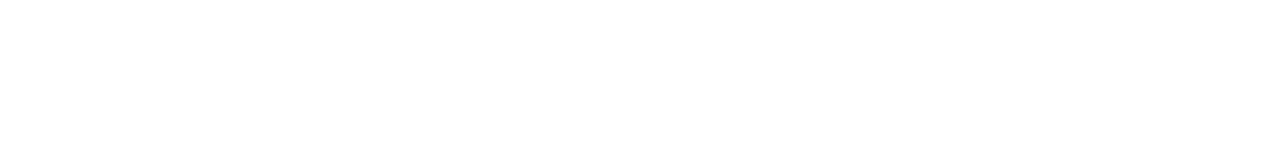
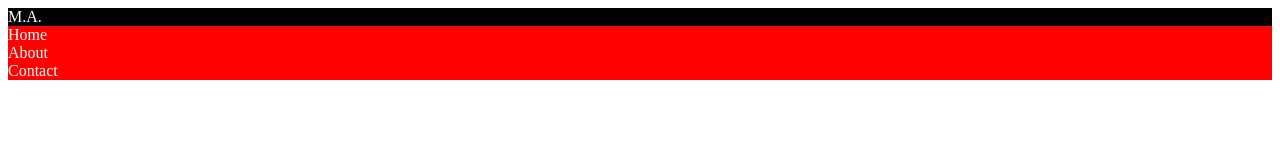
Before and after one commit to alamgir1973/portfolio, a website: page index.html in a window 1280 px wide. Drawn offline with Linux system fonts and the light colour scheme.

Commit message:
Added header-section

```diff
--- a/index.html
+++ b/index.html
@@ -1,12 +1,23 @@
 <!DOCTYPE html>
 <html lang="en">
-  <head>
-    <meta charset="UTF-8" />
-    <link rel="icon" type="image/svg+xml" href="./client/assets/favicon.ico" />
-    <meta name="viewport" content="width=device-width, initial-scale=1.0" />
-    <title>project!</title>
 
-    <link href="./styles/index.css" rel="stylesheet" />
-  </head>
-  <body></body>
+<head>
+  <meta charset="UTF-8" />
+  <link rel="icon" type="image/svg+xml" href="./client/assets/favicon.ico" />
+  <meta name="viewport" content="width=device-width, initial-scale=1.0" />
+  <title>Mohammed Alamgir Portfolio!</title>
+  <link href="./styles/index.css" rel="stylesheet" />
+</head>
+
+<body>
+  <header class="header">
+    <nav class="navbar">
+      <div class="logo">M.A.</div>
+      <div>Home</div>
+      <div>About</div>
+      <div>Contact</div>
+    </nav>
+  </header>
+</body>
+
 </html>
--- a/styles/index.css
+++ b/styles/index.css
@@ -1 +1 @@
-@import url("./something.css");
+@import url("./style.css");
--- /dev/null
+++ b/styles/style.css
@@ -0,0 +1,17 @@
+body {
+  background-color: white;
+}
+
+.header {
+  background-color: blue;
+  color: white;
+}
+
+.navbar {
+  background-color: red;
+}
+
+.logo {
+  background-color: black;
+  color: white;
+}
```
Also changed, not shown: planning/backlog.md (+2 -0 lines), planning/development-strategy.md (+18 -8 lines), images/alamgir02.jpg (added).
